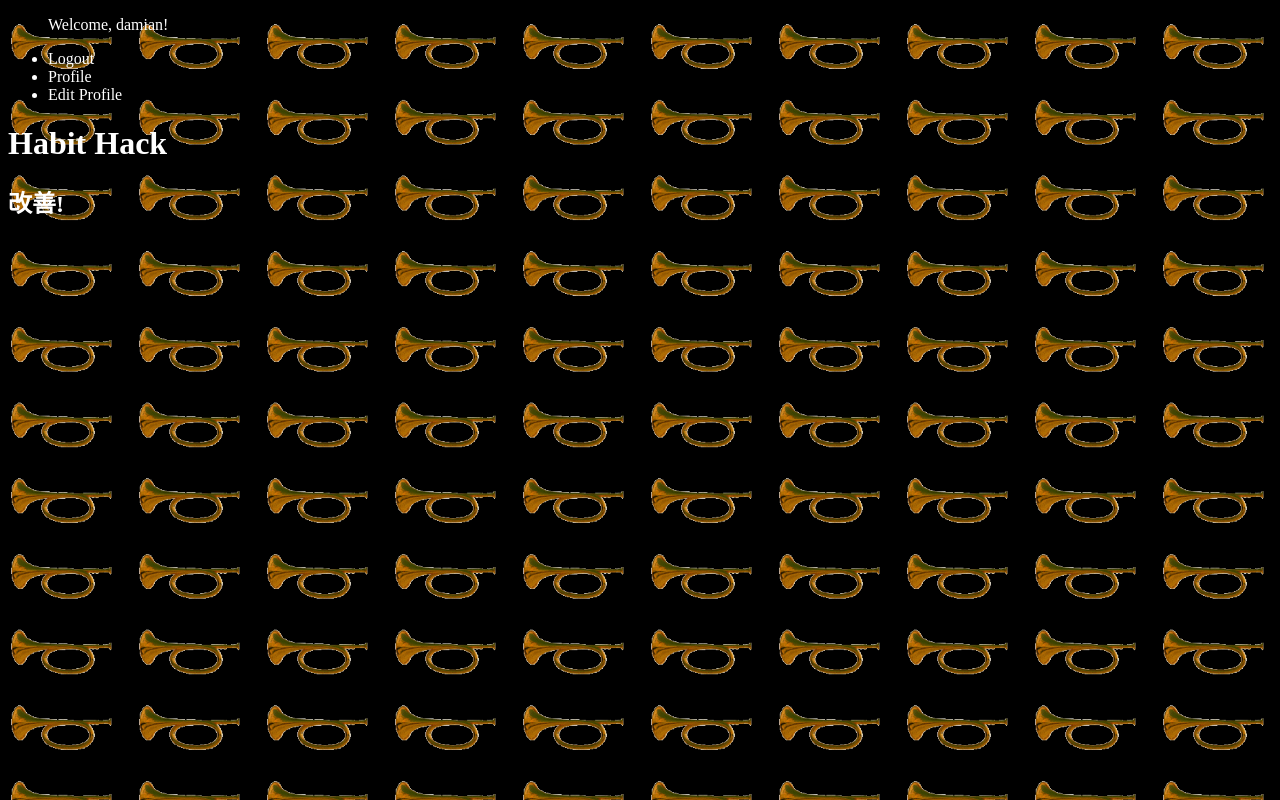
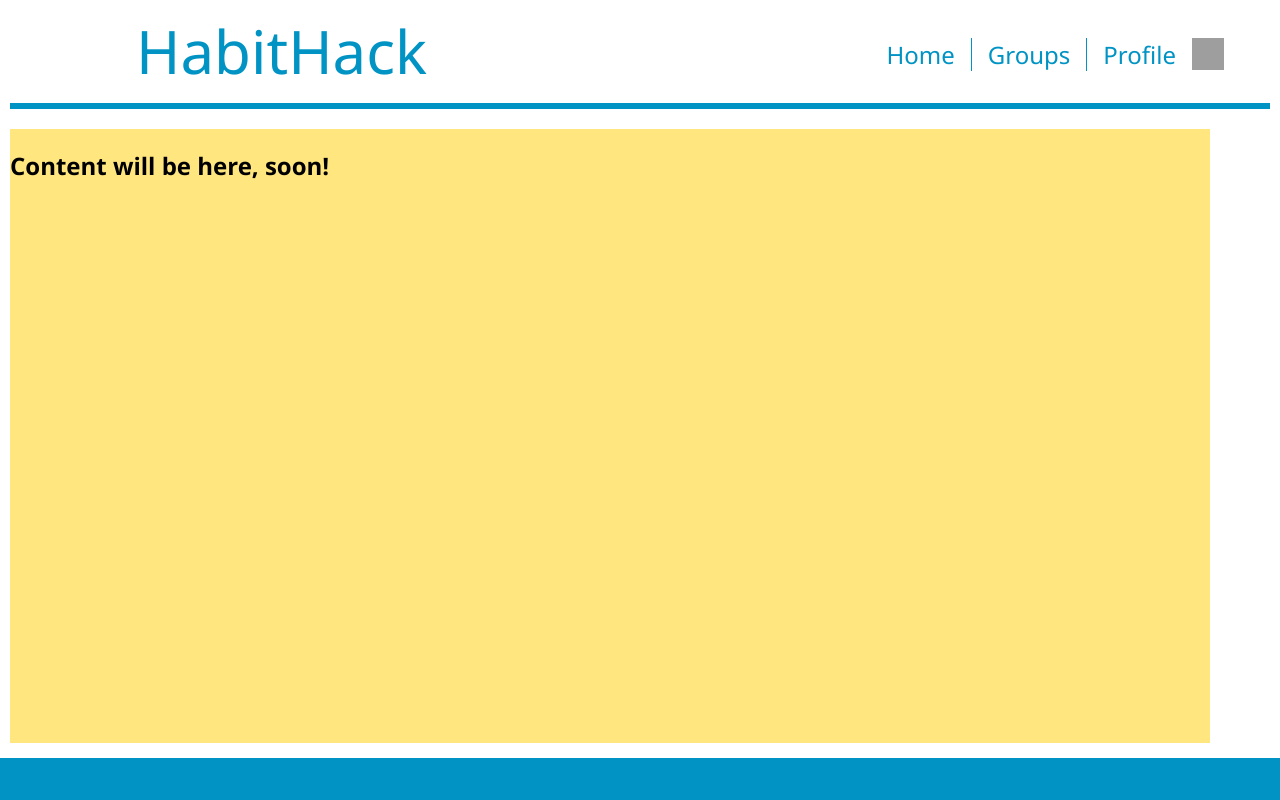
Before and after one commit to souserge/habit-hack, a Django app: page / in a window 1280 px wide. Run offline with Django 3.2, Linux system fonts and the light colour scheme; a user stored in the database is signed in; grey boxes are pictures that could not be loaded.

Commit message:
Integrate templates

```diff
--- a/HabitHack/HabitHack/settings.py
+++ b/HabitHack/HabitHack/settings.py
@@ -26,7 +26,10 @@ SECRET_KEY = ')_6*m$&55a=j#bb$%beik94m4@&3+s71d8ll)97=r-k4tbwsec'
 # SECURITY WARNING: don't run with debug turned on in production!
 DEBUG = True
 
-ALLOWED_HOSTS = []
+ALLOWED_HOSTS = [
+    '.ngrok.io',
+    '127.0.0.1'
+]
 
 
 # Application definition
--- a/HabitHack/main/static/style.css
+++ b/HabitHack/main/static/style.css
@@ -1,16 +1,108 @@
-body {
-  background-color: rgb(0, 0, 0);
-  background-image: url("images/trumpet.gif");
-  background-size: 128px;
-  color: rgb(255, 255, 255);
+html, body {
+  margin: 0;
+  padding: 0;
+  min-height: 100%;
+  height: 100%;
+  font-family:'Segoe UI', Tahoma, Geneva, Verdana, sans-serif;
 }
 
-a {
-  color: #FFF;
+#site-wrapper {
+  display: grid;
+  grid-template-areas:
+    "header"
+    "main  "
+    "footer";
+  grid-template-columns: 100fr;
+  grid-template-rows: auto 100fr 42px;
+  grid-gap: 5px;
+  min-height: 100%;
+  height: 100%;
+}
+
+
+header {
+  margin: 0;
+  padding: 10px;
+  grid-area: header;
+  color: #0093c4;
+}
+
+h1 {
+  font-weight: 400;
+  padding-left: 10%;
+  display: inline;
+  font-size: 60px;
+}
+
+ul {
+  display: inline;
+  list-style-type: none;
+  margin: 0;
+  padding: 0;
+  overflow: hidden;
+  background-color: #fff;
+}
+
+nav {
+  padding-right: 14px;
+  font-size: 24px;
+  float: right;
+  margin-top: 28px;
+}
+
+nav li {
+  float: right;
+}
+
+nav li a {
+  color: #0093c4;
+  display: block;
+  text-align: center;
+  padding: 0 16px;
   text-decoration: none;
 }
 
-a:visited {
-  color: #FFF;
-  text-decoration: none;
+nav li {
+  border-left: 1px solid #0093c4;
 }
+
+nav li:first-child {
+  border-left: none;
+}
+
+nav li:last-child {
+  border-left: none;
+}
+
+#underline-header {
+  margin-top: 5px;
+  width: 100%;
+  height: 6px;
+  background-color: #0093c4;
+  display: inline-block;
+}
+
+#login-button a{
+  width: 32px;
+  height: 32px;
+  background-image: url('https://i.imgur.com/iuH0DIJ.jpg');
+  background-repeat: no-repeat;
+  background-size: 32px 32px;
+}
+
+footer {
+  grid-area: footer;
+  background: #0093c4;
+  padding: 20px;
+}
+
+#content-wrapper {
+  background-color: rgba(255, 205, 0,.5);
+  margin: 0 10px 10px 10px;
+}
+
+@media screen and (min-width: 1200px) {
+  #content-wrapper {
+    width: 1200px;
+  }
+}
--- /dev/null
+++ b/HabitHack/main/templates/main/base.html
@@ -0,0 +1,43 @@
+{% load staticfiles %}
+<!DOCTYPE html>
+
+<html>
+<head>
+    <!-- This is how to add .css to .html -->
+    <link rel="stylesheet" type="text/css" href="{% static 'style.css' %}" />
+    {% block extra_head %}
+    {% endblock %}
+    <!-- .css are located in 'main/static' -->
+    <title>Habit Hack</title>
+</head>
+<body>
+    <div id="site-wrapper">
+        <header>
+                <h1>HabitHack</h1>
+            <nav>
+                <ul>
+                {% if user.is_authenticated %}
+                    <li id="login-button"><a href="{% url "main:logout" %}">
+                    </a></li>
+                    <li><a href="{% url "main:profile" %}">Profile</a></li>
+                    <li><a href="{% url "main:profile" %}">Groups</a></li>
+                    <li><a href="{% url "main:profile" %}">Home</a></li>
+                    <!-- <li><a href="{% url "main:edit_profile" %}">Edit Profile</a></li> -->
+                {% else %}
+                    <li>for active people who want to keep track of their routines</li>
+                {% endif %}
+                </ul>
+            </nav>
+            <div id="underline-header"></div>
+        </header>
+
+        {# The Document Body #}
+        <main id="content-wrapper">
+            {% block content %}
+            {% endblock content %}
+        </main>
+
+        <footer></footer>
+    </div>
+</body>
+</html>
--- a/HabitHack/main/templates/main/edit_profile_test.html
+++ b/HabitHack/main/templates/main/edit_profile_test.html
@@ -1,4 +1,4 @@
-{% extends 'main/index_test.html' %}
+{% extends 'main/base.html' %}
 
 {% block content %}
 <div>
--- /dev/null
+++ b/HabitHack/main/templates/main/index.html
@@ -0,0 +1,5 @@
+{% extends 'main/base.html' %}
+
+{% block content %}
+ <h2>Content will be here, soon!</h2>
+{% endblock %}
--- a/HabitHack/main/templates/main/index_test.html
+++ /dev/null
@@ -1,45 +0,0 @@
-{% load staticfiles %}
-
-<!DOCTYPE html>
-<html>
-  <head>
-
-    <!-- This is how to add .css to .html -->
-    <link rel="stylesheet" type="text/css" href="{% static 'style.css' %}" />
-    <!-- .css are located in 'main/static' -->
-
-    <title>Habit Hack</title>
-  </head>
-  <body>
-    <header>
-        <div>
-            <ul>
-            {% if user.is_authenticated %}
-              <p>Welcome, {{ user.get_username }}!</p>
-              <li><a href="{% url "main:logout" %}">Logout</a></li>
-              <li><a href="{% url "main:profile" %}">Profile</a></li>
-              <li><a href="{% url "main:edit_profile" %}">Edit Profile</a></li>
-            {% else %}
-              <p>Welcome, guest! </p>
-              <li><a href="{% url "main:login" %}">Login</a></li>
-              <li><a href="{% url "main:register" %}">Register</a></li>
-            {% endif %}
-            </ul>
-          </div>
-    </header>
-    <h1>Habit Hack</h1>
-    <h2>改善!</h2>
-
-    <!-- DELETE IT -->
-      <p>{{ a_string }}</p>
-      <p>{{ a_number }}</p>
-    <!-- TILL HERE -->
-
-    {# The Document Body #}
-    <div id="site-wrapper">
-        {% block content %}
-        {% endblock content %}
-    </div>
-
-  </body>
-</html>
--- a/HabitHack/main/templates/main/register_test.html
+++ b/HabitHack/main/templates/main/register_test.html
@@ -1,4 +1,4 @@
-{% extends 'main/index_test.html' %}
+{% extends 'main/base.html' %}
 
 {% block content %}
 <div>
--- a/HabitHack/main/views.py
+++ b/HabitHack/main/views.py
@@ -23,7 +23,7 @@ from django.contrib.auth.decorators import login_required
 #     return render(request, 'index.html', context)
 
 class HomePage(TemplateView):
-    template_name = 'main/index_test.html'
+    template_name = 'main/index.html'
 
 # User sign up view
 # def register(request):
@@ -56,7 +56,7 @@ def register(request):
 
 @login_required
 def profile(request):
-    return render(request, 'main/profile_test.html', {'user': request.user, 'profile': request.user.profile})
+    return render(request, 'main/profile.html', {'user': request.user, 'profile': request.user.profile})
 
 @login_required
 def edit_profile(request):
```
Also changed, not shown: HabitHack/main/static/ProfilePage.css (+5 -2 lines), HabitHack/main/templates/main/login_test.html (+6 -8 lines), HabitHack/main/templates/main/profile.html (added, +51 -0 lines), HabitHack/main/templates/main/profile_test.html (deleted, +0 -16 lines), HabitHack/db.sqlite3, HabitHack/media/profile_images/51CUaYOmhFL.jpg (added), HabitHack/media/profile_images/6355219-spring-wallpaper-for-laptop.jpg (added).
